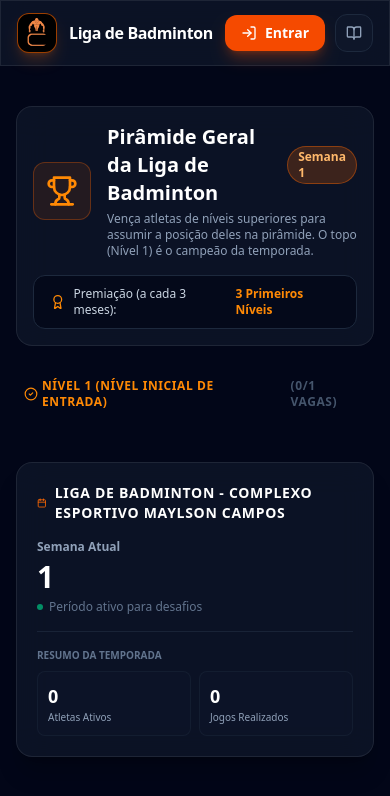
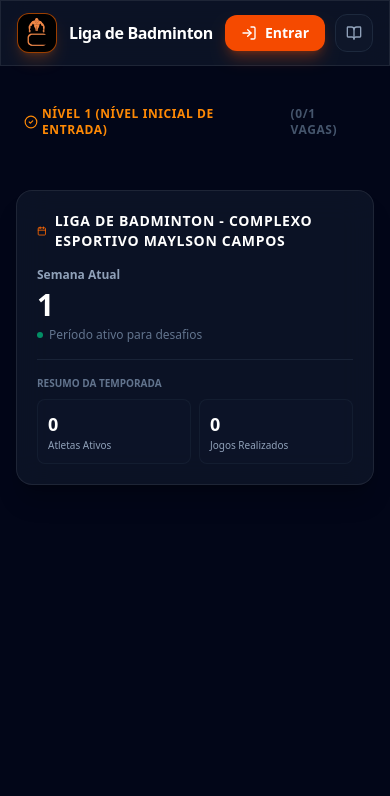
Before and after one commit to raulfragoso/liga-badminton, a React (Vite) app: page / in a window 390 px wide. Shown: the top 796 px of the page. Built offline with nearby package versions, Linux system fonts and the light colour scheme; no server answers; the database is empty.

Commit message:
style: hide pyramid banner on mobile

```diff
--- a/src/components/PyramidView.tsx
+++ b/src/components/PyramidView.tsx
@@ -71,7 +71,7 @@ export const PyramidView: React.FC = () => {
   return (
     <div className="w-full flex flex-col items-center gap-8 py-4">
       {/* Banner Informativo do Regulamento da Pirâmide */}
-      <div className="w-full max-w-5xl glass-panel rounded-2xl p-4 md:p-6 border border-orange-500/30 bg-slate-900/60 flex flex-col md:flex-row items-center justify-between gap-4">
+      <div className="w-full max-w-5xl glass-panel rounded-2xl p-4 md:p-6 border border-orange-500/30 bg-slate-900/60 hidden md:flex items-center justify-between gap-4">
         <div className="flex items-center gap-4">
           <div className="p-3 bg-orange-500/10 rounded-xl border border-orange-500/30 text-orange-400">
             <Trophy className="w-8 h-8" />
```
